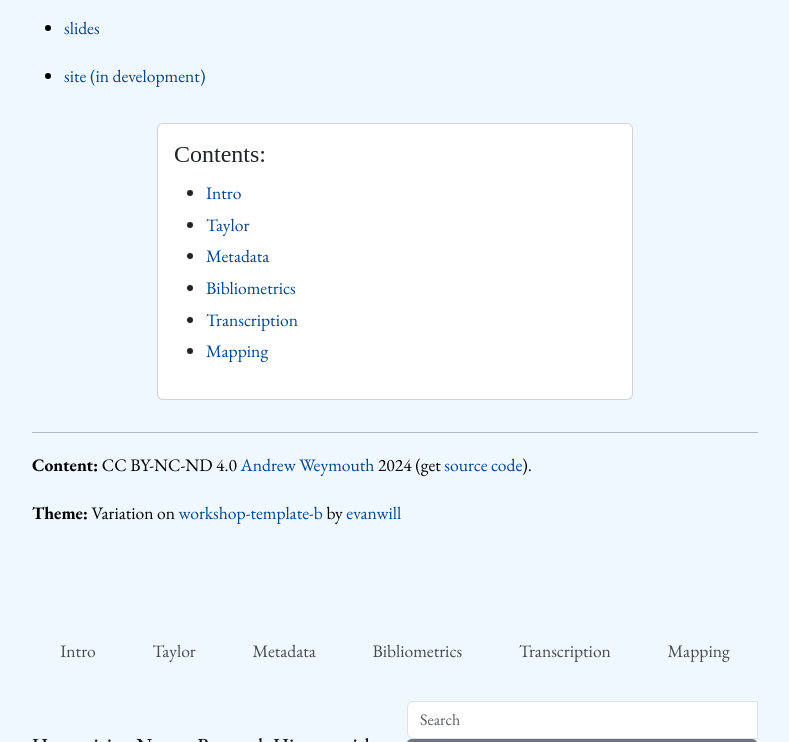
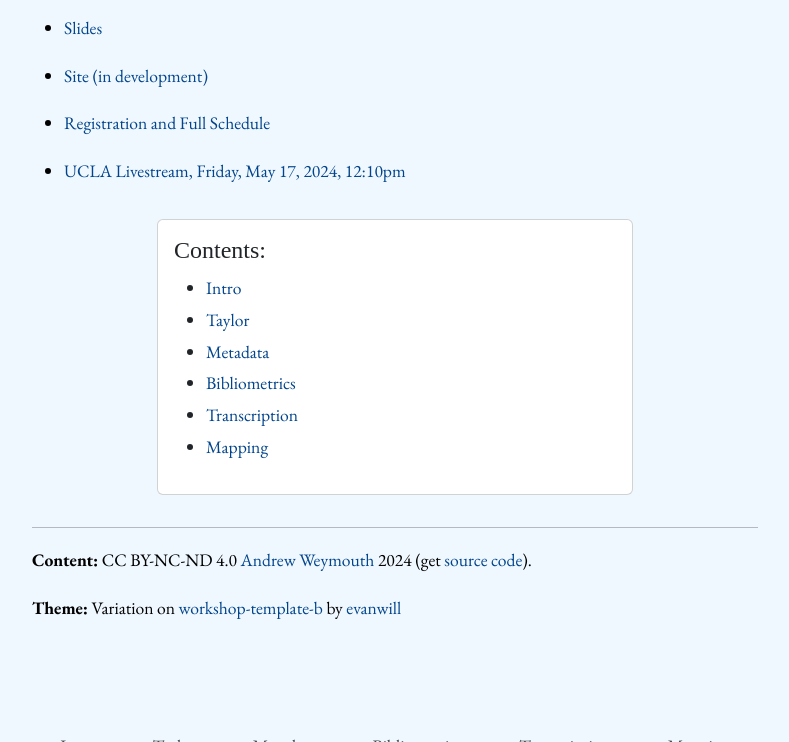
Before and after one commit to aweymo-ui/humanizing, a Jekyll site: the page built from index.md, in a window 1280 px wide, cut to the strip 183-925 px from the top of the page. Shown: the whole strip, without its empty margins (245-1034 px from the left). Built offline with Jekyll 4.4.1, drawn with Linux system fonts in a browser that asks for light colours; some web fonts are replaced.

Commit message:
info update

```diff
--- a/index.md
+++ b/index.md
@@ -6,9 +6,13 @@ gallery: true
 
 {% include gallery-figure.html img="banner.jpg" title="Presentation for UCLA Library's Captivity: Assembling Nature’s Histories, May 2024" alt=" Title card with a photo of the author and a black and white landscape photo of a distant cabin" caption="Presentation for UCLA Library's Captivity: Assembling Nature’s Histories, May 2024" %}
 
-* [slides](https://indd.adobe.com/view/ceb21830-684e-43f7-bc07-621586bac8db)
+* [Slides](https://indd.adobe.com/view/ceb21830-684e-43f7-bc07-621586bac8db)
 
-* [site (in development)](https://www.lib.uidaho.edu/digital/taylor-archive/)
+* [Site (in development)](https://www.lib.uidaho.edu/digital/taylor-archive/)
+
+* [Registration and Full Schedule](https://www.1718.ucla.edu/events/assembling-natures-histories/)
+
+* [UCLA Livestream, Friday, May 17, 2024, 12:10pm](https://www.youtube.com/@ucla-c1718cs)
 
 {% include toc.html %}
 
```
